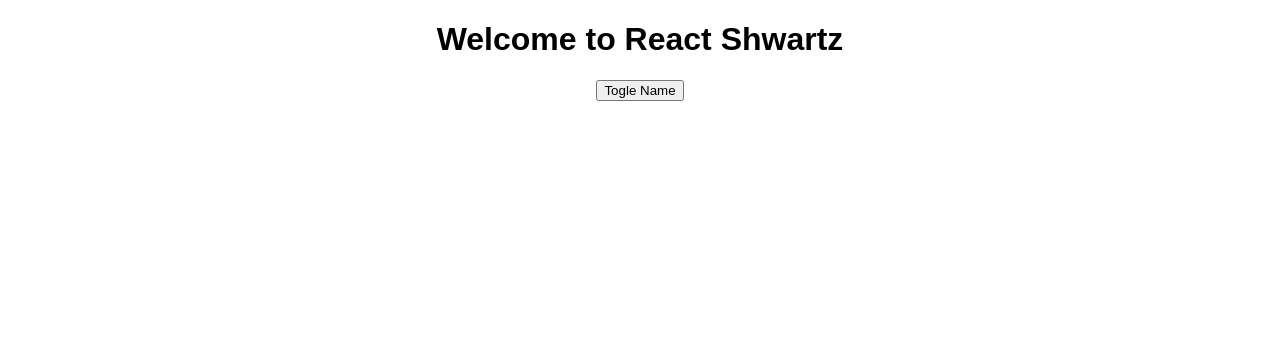
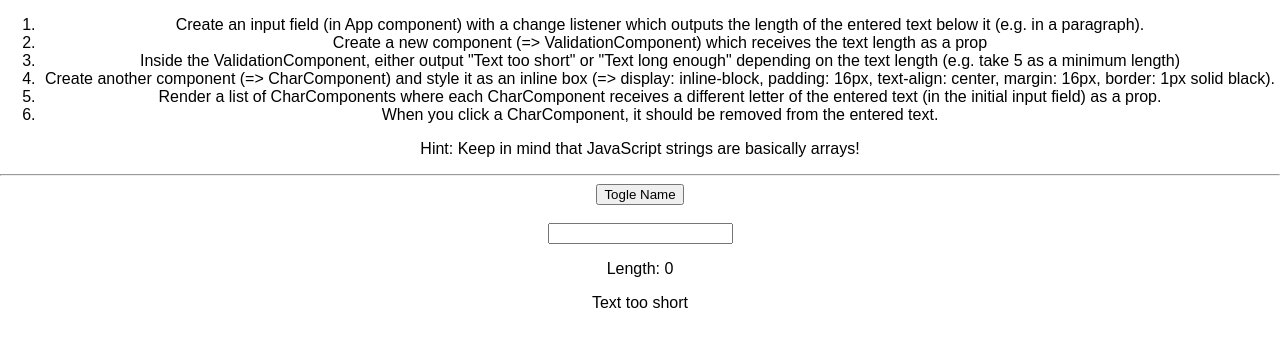
Before and after one commit to Areckyfox/ReactShwarz, a React (Create React App) app in the folder burger-schwartz/: page / in a window 1280 px wide. Shown: the top 346 px of the page. Built offline with nearby package versions, Linux system fonts and the light colour scheme.

Commit message:
test 2 done

```diff
--- a/burger-schwartz/src/App.js
+++ b/burger-schwartz/src/App.js
@@ -1,6 +1,8 @@
 import React, { Component } from "react";
 import "./App.css";
 import Person from "./Person/Person";
+import Validation from './ValidationComponent/ValidationComponet';
+import CharBrick from './CharComponent/CharComponent'
 
 class App extends Component {
   state = {
@@ -9,15 +11,16 @@ class App extends Component {
       { id: "2", name: "Max", age: "24" },
       { id: "3", name: "Sam", age: "20" }
     ],
-    showPersons: false
+    showPersons: false,
+    inputText: ""
   };
 
-  deletePersonHandler = (index) => {
-    let newPersons = this.state.persons.filter((el, i)=> i !== index)
-    this.setState ({
+  deletePersonHandler = index => {
+    let newPersons = this.state.persons.filter((el, i) => i !== index);
+    this.setState({
       persons: newPersons
-    })
-  }
+    });
+  };
   togglePersonsHandlers = () => {
     let show = this.state.showPersons;
     this.setState({
@@ -25,23 +28,35 @@ class App extends Component {
     });
   };
   changeInputHandler = (event, idPerson) => {
-   let personId = this.state.persons.findIndex((el)=> el.id === idPerson);
+    let personId = this.state.persons.findIndex(el => el.id === idPerson);
 
     const person = { ...this.state.persons[personId] };
-    person.name = event.target.value
+    person.name = event.target.value;
     const persons = [...this.state.persons];
     persons[personId] = person;
 
     this.setState({
       persons: persons
+    });
+  };
+  handlerInputText = event => {
+    this.setState({
+      inputText: event.target.value
+    });
+  };
+  removeBrickHandler = (i) => {
+    const newText = this.state.inputText.split("").filter((el, index) => index !== i ).join("");
+    this.setState({
+      inputText: newText
     })
-  }
+  };
+
   render() {
     let persons = null;
     if (this.state.showPersons) {
       persons = (
         <div>
-          {this.state.persons.map(({id, name, age }, index) => {
+          {this.state.persons.map(({ id, name, age }, index) => {
             return (
               <Person
                 key={id}
@@ -57,11 +72,55 @@ class App extends Component {
       );
     }
 
+    const BricksList = this.state.inputText.split("").map((el, index) => {
+      return (
+        <CharBrick key={index} char={el} click={() => this.removeBrickHandler(index)} />
+      );
+    });
+
     return (
       <div className="App">
-        <h1>Welcome to React Shwartz</h1>
+        <ol>
+          <li>
+            Create an input field (in App component) with a change listener
+            which outputs the length of the entered text below it (e.g. in a
+            paragraph).
+          </li>
+          <li>
+            Create a new component (=> ValidationComponent) which receives the
+            text length as a prop
+          </li>
+          <li>
+            Inside the ValidationComponent, either output "Text too short" or
+            "Text long enough" depending on the text length (e.g. take 5 as a
+            minimum length)
+          </li>
+          <li>
+            Create another component (=> CharComponent) and style it as an
+            inline box (=> display: inline-block, padding: 16px, text-align:
+            center, margin: 16px, border: 1px solid black).
+          </li>
+          <li>
+            Render a list of CharComponents where each CharComponent receives a
+            different letter of the entered text (in the initial input field) as
+            a prop.
+          </li>
+          <li>
+            When you click a CharComponent, it should be removed from the
+            entered text.
+          </li>
+        </ol>
+        <p>Hint: Keep in mind that JavaScript strings are basically arrays!</p>
+        <hr />
         <button onClick={this.togglePersonsHandlers}>Togle Name</button>
         {persons}
+        <br />
+        <br />
+        <input onChange={this.handlerInputText} type="text" />
+        <br />
+        <p>Length: {this.state.inputText.length}</p>
+        <Validation length={this.state.inputText.length} />
+        <div>{BricksList}</div>
       </div>
     );
   }
--- /dev/null
+++ b/burger-schwartz/src/CharComponent/CharComponent.js
@@ -0,0 +1,17 @@
+import React from 'react';
+
+const charBrick = (props) => {
+const {char, click} = props;
+const style ={
+    display: "inline-block",
+    padding: "16px",
+    textAlign: "center",
+    mmargin: "16px",
+    border: "1px solid black"
+}
+
+
+    return <p style={style} onClick={click}>{char} </p>
+}
+
+export default charBrick
--- /dev/null
+++ b/burger-schwartz/src/ValidationComponent/ValidationComponet.js
@@ -0,0 +1,12 @@
+import React from "react";
+
+
+const validation = (props) => {
+   const {length} = props;
+   const text = length < 5 ? "Text too short": "Text long enough" ;
+
+
+    return <p>{text}</p>;
+}
+
+export default validation
```
